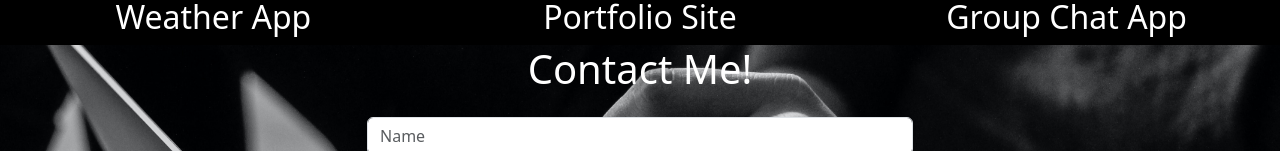
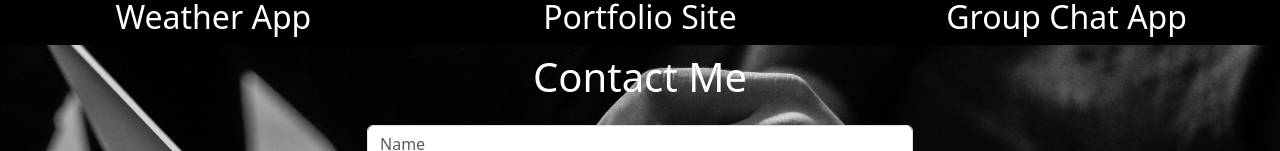
Before and after one commit to ArbabBhutta/arbab-portfolio, a React (Create React App) app: page / in a window 1280 px wide. Shown: the part 2636-2787 px from the top of the page. Built offline with nearby package versions, Linux system fonts and the light colour scheme.

Commit message:
update contact
update done

```diff
--- a/src/Components/Contact/CONTACT.jsx
+++ b/src/Components/Contact/CONTACT.jsx
@@ -10,7 +10,7 @@ export default function CONTACT() {
               <div className="container h-100">
                 <div className="row h-100 justify-content-center align-items-center">
                   <div className="col-md-6">
-                    <h1 className="text-center mb-4">Contact Me!</h1>
+                    <h1 className="text-center mt-2 mb-4">Contact Me</h1>
                     <form>
                       <div className="mb-3">
 
```
